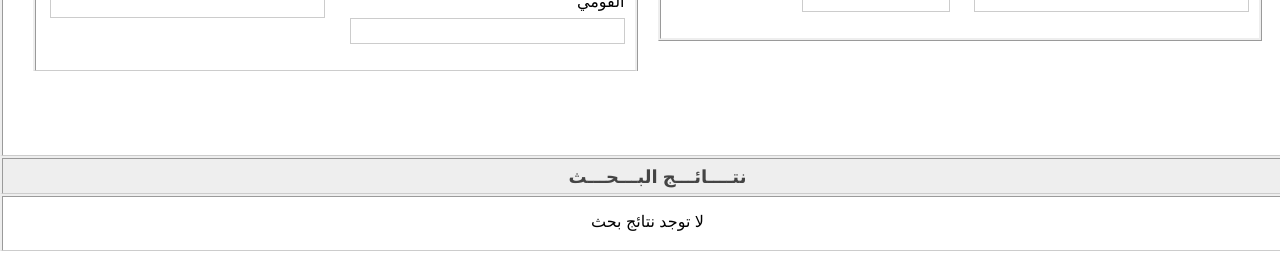
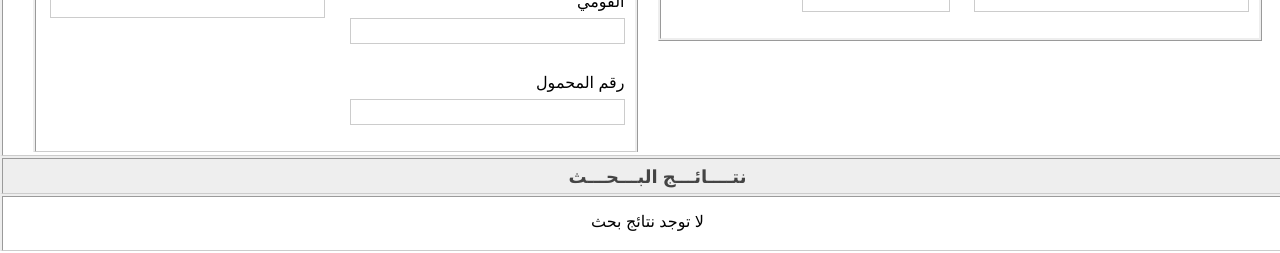
Before and after one commit to Dardir/Scanner, a React (Create React App) app: page /search in a window 1280 px wide. Shown: the part 276-529 px from the top of the page. Built offline with nearby package versions, Linux system fonts and the light colour scheme.

Commit message:
Adding delegator mobile number

```diff
--- a/src/FileDisplay.js
+++ b/src/FileDisplay.js
@@ -130,6 +130,14 @@ const FileDisplay = ({ metadataObj, navigateBack }) => {
                                     <input readOnly type="text" id="txt_keySearch" style={{ paddingLeft: "5px", textAlign: "right" }} name="keySearch" value={metadataObj.properties.keySearch} />
                                 </li>
                             </div>
+                            <div className="internal-column">
+                                <li style={{ textAlign: "right", listStyleType: "none" }}>
+                                    <label htmlFor="txt_delegatorPhone">
+                                        <p>رقم المحمول</p>
+                                    </label>
+                                    <input readOnly type="text" id="txt_delegatorPhone" style={{ paddingLeft: "5px", textAlign: "right" }} name="delegator" value={metadataObj.properties.delegatorPhone} />
+                                </li>
+                            </div>
                         </div>
                     </div>
                 </div>
--- a/src/FileSearch.js
+++ b/src/FileSearch.js
@@ -17,6 +17,7 @@ const FileSearch = ({ displayFile, searchResults }) => {
         delegationType: '',
         delegator: '',
         delegatorPassport: '',
+        delegatorPhone: '',
         delegationSubject: '',
         keySearch: ''
     });
@@ -139,6 +140,16 @@ const FileSearch = ({ displayFile, searchResults }) => {
                                             <p>كلمات بحثية</p>
                                         </label>
                                         <input type="text" size="20" id="txt_keySearch" name="keySearch" onChange={updateField} />
+                                    </li>
+                                </div>
+                            </div>
+                            <div className="row">
+                            <div className="internal-column">
+                                    <li style={{ textAlign: "right", listStyleType: "none" }}>
+                                        <label htmlFor="txt_delegatorPhone">
+                                            <p>رقم المحمول</p>
+                                        </label>
+                                        <input type="text" size="20" id="txt_delegatorPhone" name="delegatorPhone" onChange={updateField} />
                                     </li>
                                 </div>
                             </div>
--- a/src/Metadata.js
+++ b/src/Metadata.js
@@ -13,6 +13,7 @@ const Metadata = ({saveMetadataObj,metadataEnabled}) => {
     delegationType: '',
     delegator: '',
     delegatorPassport: '',
+    delegatorPhone: '',
     delegationSubject: '',
     keySearch: ''
   });
@@ -116,6 +117,12 @@ const Metadata = ({saveMetadataObj,metadataEnabled}) => {
                   <input type="text" size="20" id="txt_delegatorPassport" name="delegatorPassport" onChange={updateField} disabled = {!metadataEnabled}/>
                 </li>
                 <li style={{ paddingTop: "10px" }}>
+                  <label htmlFor="txt_delegatorPhone">
+                    <p>رقم جواز السفر / الرقم القومي</p>
+                  </label>
+                  <input type="text" size="20" id="txt_delegatorPhone" name="delegatorPhone" onChange={updateField} disabled = {!metadataEnabled}/>
+                </li>
+                <li style={{ paddingTop: "10px" }}>
                   <label htmlFor="txt_delegationSubject">
                     <p>موضوع المعاملة</p>
                   </label>
--- a/src/ReferenceData.js
+++ b/src/ReferenceData.js
@@ -64,6 +64,10 @@ export const keyMap = [
         value: 'delegatorPassport'
     },
     {
+        key: 'dc:POAPhone',
+        value: 'delegatorPhone'
+    },
+    {
         key: 'dc:POAKeyword',
         value: 'keySearch'
     },
@@ -124,6 +128,7 @@ export const mockingSearchResults =
                             "cm:author": "Tamer Mahrous",
                             "dc:POASubject": "قضايا",
                             "dc:POAFromPass": "10245",
+                            "dc:POAPhone":"01000100010",
                             "dc:Embassy": "الرياض",
                             "dc:POANumber": "123",
                             "dc:POAKeyword": "قضية الارض"
@@ -164,6 +169,7 @@ export const mockingSearchResults =
                             "cm:author": "Tamer Mahrous",
                             "dc:POASubject": "بنك القاهرة",
                             "dc:POAFromPass": "784511",
+                            "dc:POAPhone":"01000100010",
                             "dc:Embassy": "جدة",
                             "dc:POANumber": "12345",
                             "dc:POAKeyword": "بنك\nالقاهرة\nتوكيل"
```
